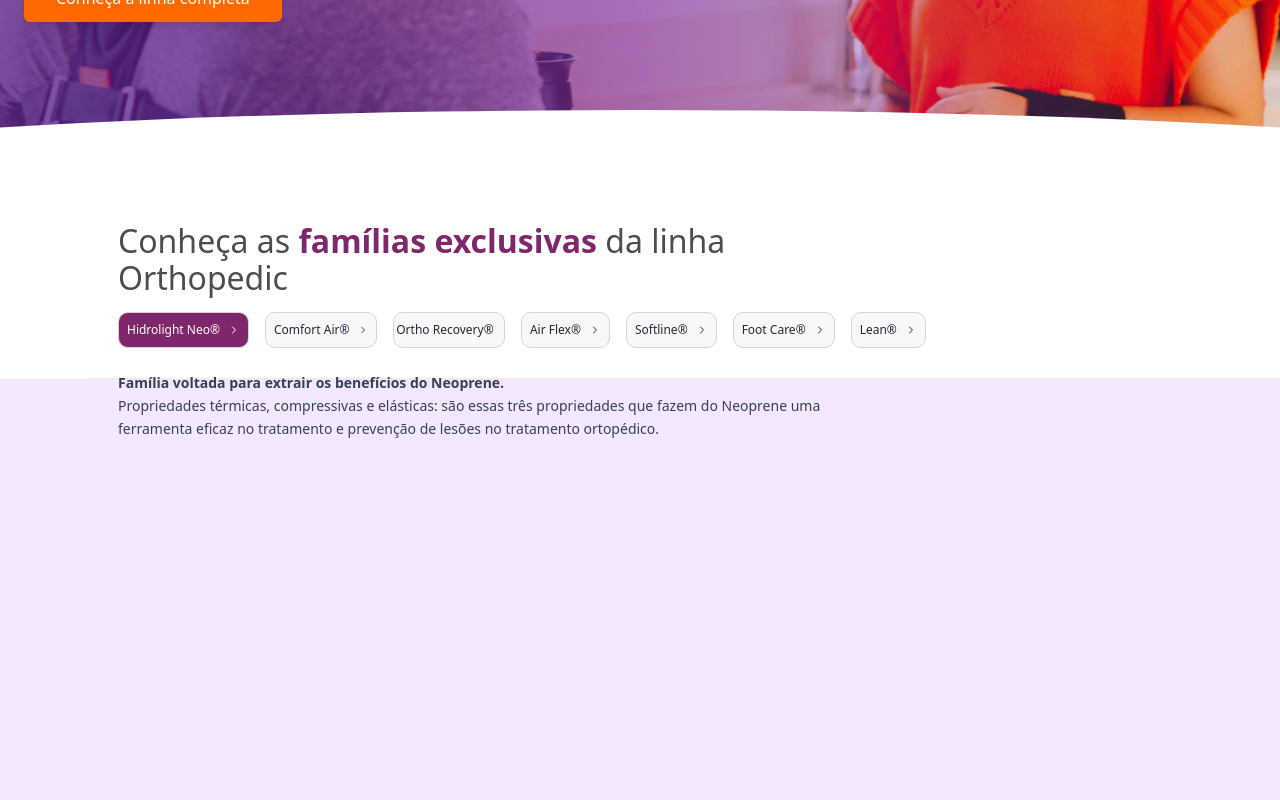
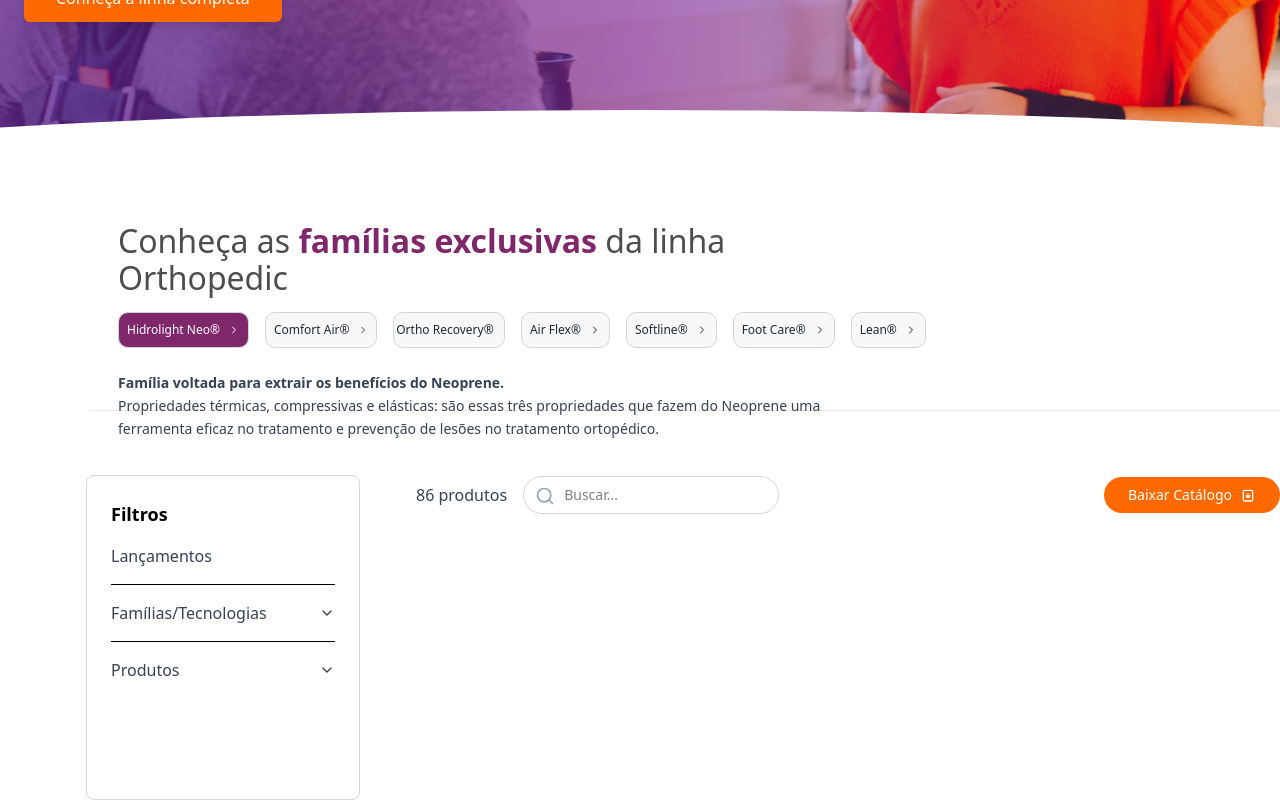
Before and after one commit to marcos-lima-dev/loja-ortopedica, a React (Vite) app: page / in a window 1280 px wide. Shown: the part 510-1310 px from the top of the page. Before the commit the page ends 950 px from the top, so only its background shows below. Built offline with nearby package versions, Linux system fonts and the light colour scheme.

Commit message:
fix: Divider movido abaixo da FamiliesSection com mt-8 (32px)

```diff
--- a/src/App.tsx
+++ b/src/App.tsx
@@ -3,6 +3,7 @@
 import Banner from './components/Banner'
 import FamiliesSection from './components/FamiliesSection'
 import Divider from './components/Divider'
+import ProductsSection from './components/ProductsSection'
 
 function App() {
   return (
@@ -10,8 +11,8 @@
       <Header />
       <Banner />
       <FamiliesSection />
-      <Divider /> {/* DIVISOR AQUI */}
-      {/* Próximas seções */}
+      <Divider className="mt-8" /> {/* ESPAÇAMENTO PEQUENO AQUI */}
+      <ProductsSection />
     </div>
   )
 }
--- a/src/components/Divider.tsx
+++ b/src/components/Divider.tsx
@@ -1,8 +1,12 @@
 // src/components/Divider.tsx
-export default function Divider() {
+type DividerProps = {
+  className?: string
+}
+
+export default function Divider({ className = '' }: DividerProps) {
   return (
     <div
-      className="w-[1192.5px] h-0 mx-auto"
+      className={`w-[1192.5px] h-0 ${className}`}
       style={{
         marginLeft: '88.5px',
         borderTop: '1px solid #EBEBEB'
--- /dev/null
+++ b/src/components/ProductsSection.tsx
@@ -0,0 +1,73 @@
+// src/components/ProductsSection.tsx
+import { Search, ChevronDown } from 'lucide-react'
+
+export default function ProductsSection() {
+  return (
+    <section className="mt-16"> {/* ~64px de espaço após o divisor */}
+      <div className="flex gap-8">
+        {/* FILTROS LATERAIS */}
+        <aside
+          className="w-[306px] h-[325px] bg-white rounded-lg border border-[#D5D7D8] p-6"
+          style={{ marginLeft: '86px' }}
+        >
+          <h3 className="font-raleway font-semibold text-lg mb-4">Filtros</h3>
+
+          <div className="space-y-4">
+            <div>
+              <button className="flex items-center justify-between w-full text-left text-gray-700 hover:text-purple-700">
+                <span>Lançamentos</span>
+              </button>
+            </div>
+
+            <div className="border-t pt-4">
+              <button className="flex items-center justify-between w-full text-left text-gray-700 hover:text-purple-700">
+                <span>Famílias/Tecnologias</span>
+                <ChevronDown className="w-4 h-4" />
+              </button>
+            </div>
+
+            <div className="border-t pt-4">
+              <button className="flex items-center justify-between w-full text-left text-gray-700 hover:text-purple-700">
+                <span>Produtos</span>
+                <ChevronDown className="w-4 h-4" />
+              </button>
+            </div>
+          </div>
+        </aside>
+
+        {/* ÁREA PRINCIPAL: CONTADOR + BUSCA + GRID */}
+        <div className="flex-1">
+          {/* CONTADOR + BUSCA + BOTÃO */}
+          <div
+            className="w-[864px] h-[40px] flex items-center justify-between mb-8"
+            style={{ marginLeft: '24px' }} // 416px - 86px - 306px - gap
+          >
+            <div className="flex items-center gap-4">
+              <span className="text-gray-700">86 produtos</span>
+              <div className="relative">
+                <input
+                  type="text"
+                  placeholder="Buscar..."
+                  className="pl-10 pr-4 py-2 border border-gray-300 rounded-full text-sm w-64 focus:outline-none focus:border-purple-500"
+                />
+                <Search className="absolute left-3 top-2.5 w-5 h-5 text-gray-400" />
+              </div>
+            </div>
+
+            <button className="bg-orange-500 text-white px-6 py-2 rounded-full text-sm font-medium hover:bg-orange-600 transition flex items-center gap-2">
+              Baixar Catálogo
+              <svg className="w-4 h-4" fill="none" stroke="currentColor" viewBox="0 0 24 24">
+                <path strokeLinecap="round" strokeLinejoin="round" strokeWidth={2} d="M12 10v6m0 0l-3-3m3 3l3-3m2-8H7a2 2 0 00-2 2v12a2 2 0 002 2h10a2 2 0 002-2V7a2 2 0 00-2-2z" />
+              </svg>
+            </button>
+          </div>
+
+          {/* GRID DE PRODUTOS (vazio por enquanto) */}
+          <div className="grid grid-cols-3 gap-6">
+            {/* Cards virão aqui */}
+          </div>
+        </div>
+      </div>
+    </section>
+  )
+}
```
